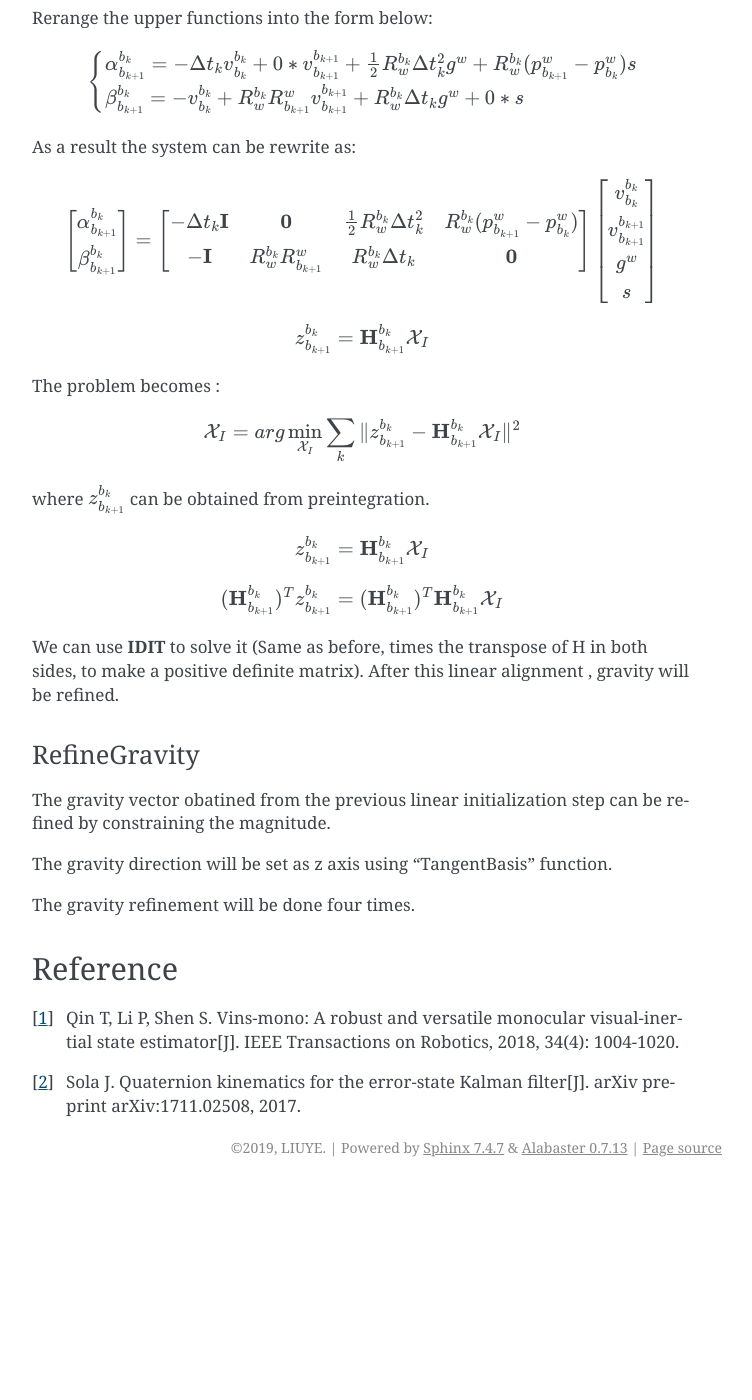
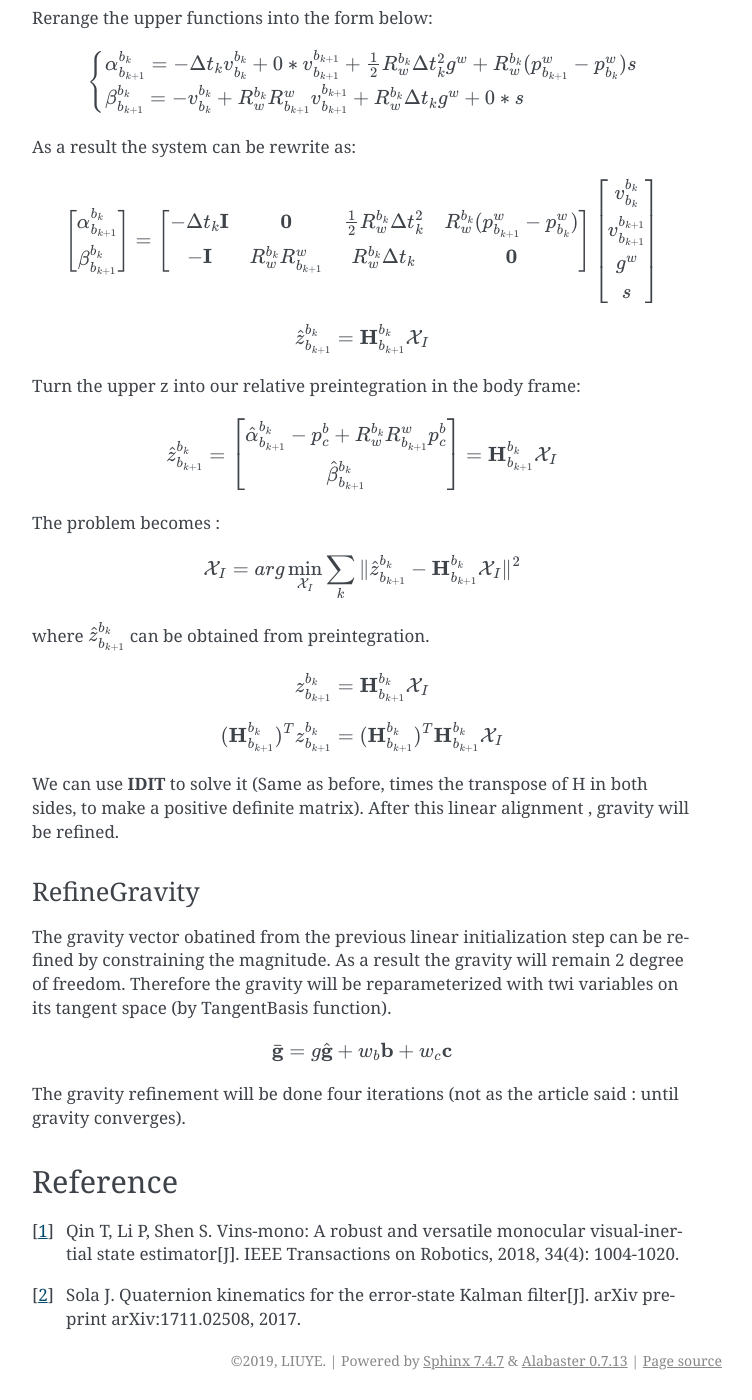
Before and after one commit to gggliuye/VIO, a Sphinx documentation site: the page built from docs/deepblue/LM.rst, in a window 1280 px wide and 1400 px high, scrolled down 13744 px. Shown: the whole window, without its empty margins (388-1140 px from the left). Built offline with Sphinx 7.4.7, drawn with Linux system fonts in a browser that asks for light colours; before the commit the page ends 14931 px from its top, so only the background shows below that.

Commit message:
Update LM.rst

```diff
--- a/docs/deepblue/LM.rst
+++ b/docs/deepblue/LM.rst
@@ -605,14 +605,23 @@ As a result the system can be rewrite as:
     \begin{bmatrix} v_{b_{k}}^{b_{k}} \\ v_{b_{k+1}}^{b_{k+1}} \\  g^{w} \\ s  \end{bmatrix}
 
 .. math::
-    z_{b_{k+1}}^{b_{k}} = \mathbf{H}_{b_{k+1}}^{b_{k}} \mathcal{X}_{I}
+    \hat{z}_{b_{k+1}}^{b_{k}} = \mathbf{H}_{b_{k+1}}^{b_{k}} \mathcal{X}_{I}
+
+Turn the upper z into our relative preintegration in the body frame:
+
+.. math::
+    \hat{z}_{b_{k+1}}^{b_{k}} =
+    \begin{bmatrix} \hat{\alpha}_{b_{k+1}}^{b_{k}} - p_{c}^{b} + R_{w}^{b_{k}}R_{b_{k+1}}^{w}p_{c}^{b} \\
+    \hat{\beta}_{b_{k+1}}^{b_{k}}  \end{bmatrix}
+    = \mathbf{H}_{b_{k+1}}^{b_{k}} \mathcal{X}_{I}
+
 
 The problem becomes :
 
 .. math::
-    \mathcal{X}_{I} = arg \min_{ \mathcal{X}_{I} } \sum_{k}  \|  z_{b_{k+1}}^{b_{k}} - \mathbf{H}_{b_{k+1}}^{b_{k}} \mathcal{X}_{I} \|^{2}
+    \mathcal{X}_{I} = arg \min_{ \mathcal{X}_{I} } \sum_{k}  \|  \hat{z}_{b_{k+1}}^{b_{k}} - \mathbf{H}_{b_{k+1}}^{b_{k}} \mathcal{X}_{I} \|^{2}
 
-where :math:`z_{b_{k+1}}^{b_{k}}` can be obtained from preintegration.
+where :math:`\hat{z}_{b_{k+1}}^{b_{k}}` can be obtained from preintegration.
 
 .. math::
     z_{b_{k+1}}^{b_{k}} = \mathbf{H}_{b_{k+1}}^{b_{k}} \mathcal{X}_{I}
@@ -628,11 +637,12 @@ After this linear alignment , gravity will be refined.
 RefineGravity
 ~~~~~~~~~~~~~~~~~~~~~
 The gravity vector obatined from the previous linear initialization step can be refined by constraining the magnitude.
+As a result the gravity will remain 2 degree of freedom. Therefore the gravity will be reparameterized with twi variables on its tangent space (by TangentBasis function).
 
+.. math::
+    \bar{\mathbf{g}} = g \hat{\mathbf{g}} + w_{b} \mathbf{b} + w_{c} \mathbf{c}
 
-The gravity direction will be set as z axis using "TangentBasis" function.
-
-The gravity refinement will be done four times.
+The gravity refinement will be done four iterations (not as the article said : until gravity converges).
 
 Reference
 ---------------------
```
